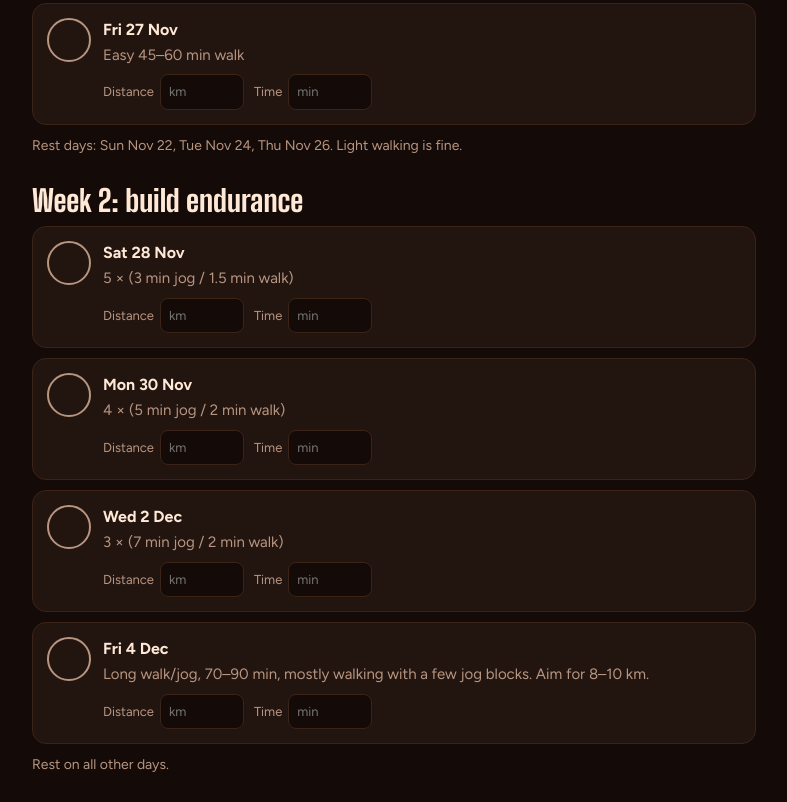
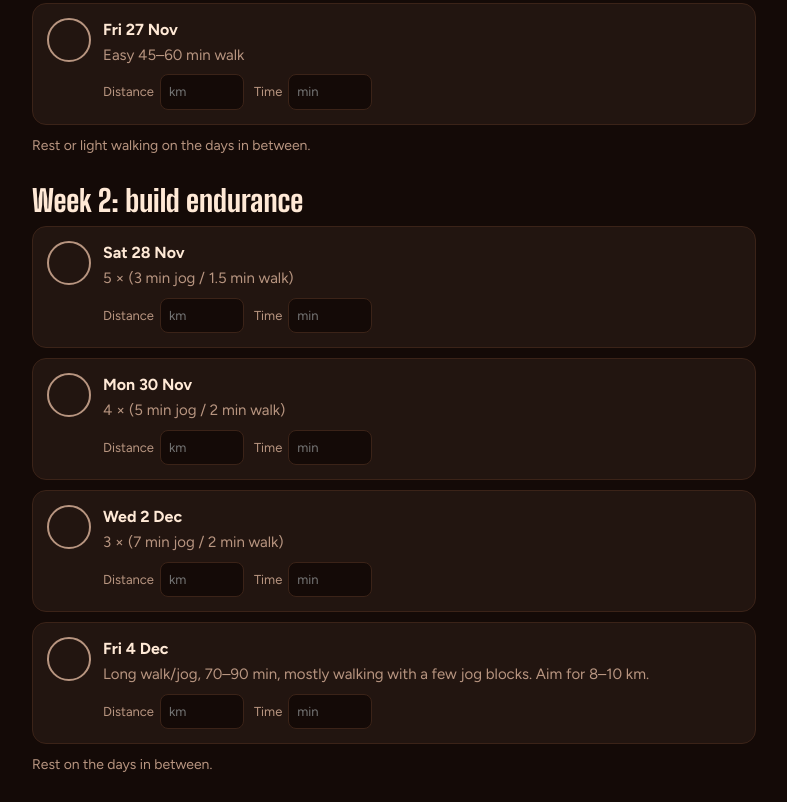
Before and after one commit to MMorshedy/RUN, a plain HTML site: page index.html in a window 1280 px wide. Shown: the part 1118-1920 px from the top of the page, without its empty margins (246-1033 px from the left). Drawn offline with Linux system fonts and the light colour scheme.

Commit message:
Update index.html

```diff
--- a/index.html
+++ b/index.html
@@ -80,17 +80,17 @@ button,input{touch-action:manipulation;-webkit-tap-highlight-color:transparent}
 <script>
 var RACE = new Date(2026, 11, 10);
 var WEEKS = [
-  {t:"Week 1: build the habit", rest:"Rest days: Sun Nov 22, Tue Nov 24, Thu Nov 26. Light walking is fine.", s:[
+  {t:"Week 1: build the habit", rest:"Rest or light walking on the days in between.", s:[
     ["2026-11-21","Sat","5 min brisk walk, then 8 × (1 min jog / 2 min walk), then 5 min walk"],
     ["2026-11-23","Mon","8 × (1.5 min jog / 2 min walk)"],
     ["2026-11-25","Wed","6 × (2 min jog / 2 min walk)"],
     ["2026-11-27","Fri","Easy 45–60 min walk"]]},
-  {t:"Week 2: build endurance", rest:"Rest on all other days.", s:[
+  {t:"Week 2: build endurance", rest:"Rest on the days in between.", s:[
     ["2026-11-28","Sat","5 × (3 min jog / 1.5 min walk)"],
     ["2026-11-30","Mon","4 × (5 min jog / 2 min walk)"],
     ["2026-12-02","Wed","3 × (7 min jog / 2 min walk)"],
     ["2026-12-04","Fri","Long walk/jog, 70–90 min, mostly walking with a few jog blocks. Aim for 8–10 km."]]},
-  {t:"Week 3: sharpen and rest", rest:"Dec 8–9: rest, light walking, good sleep, plenty of water.", s:[
+  {t:"Week 3: sharpen and rest", rest:"In the days before the race: rest, light walking, good sleep, plenty of water.", s:[
     ["2026-12-05","Sat","3 × (8 min jog / 2 min walk)"],
     ["2026-12-07","Mon","Easy 20–25 min jog/walk"],
     ["2026-12-10","Thu","Race day. Start very slowly: 4 min jog / 1 min walk, and walk through water stations.",1]]}
@@ -101,15 +101,31 @@ function save(){ try { localStorage.setItem(KEY, JSON.stringify(data)); } catch
 function todayStr(){ var d=new Date(); return d.getFullYear()+"-"+String(d.getMonth()+1).padStart(2,"0")+"-"+String(d.getDate()).padStart(2,"0"); }
 function pretty(s){ var p=s.split("-"); return new Date(+p[0],+p[1]-1,+p[2]).toLocaleDateString("en-GB",{day:"numeric",month:"short"}); }
 var all = []; WEEKS.forEach(function(w){ w.s.forEach(function(x){ all.push(x); }); });
+function fmt(d){ return d.getFullYear()+"-"+String(d.getMonth()+1).padStart(2,"0")+"-"+String(d.getDate()).padStart(2,"0"); }
+function addDay(s){ var p=s.split("-"); return fmt(new Date(+p[0],+p[1]-1,+p[2]+1)); }
+function wd(s){ var p=s.split("-"); return new Date(+p[0],+p[1]-1,+p[2]).toLocaleDateString("en-GB",{weekday:"short"}); }
+// Effective dates: done workouts keep the date they were ticked; unchecked ones roll forward to today (and later ones keep at least a day apart). Race day never moves.
+function eff(){
+  var t=todayStr(), prev=null, E={};
+  all.forEach(function(x){
+    var r=data[x[0]]||{}, d;
+    if (x[3]) d=x[0];
+    else if (r.done) d=r.date||x[0];
+    else { d = x[0]<t ? t : x[0]; if (prev && d<=prev) d=addDay(prev); }
+    E[x[0]]=d;
+    if (!x[3]) prev = (prev && prev>d) ? prev : d;
+  });
+  return E;
+}
 
 function build(){
-  var h = "", t = todayStr();
+  var h = "", t = todayStr(), E = eff();
   WEEKS.forEach(function(w){
     h += "<h2>"+w.t+"</h2>";
     w.s.forEach(function(x){
-      var id=x[0], r=data[id]||{}, cls="row"+(r.done?" done":"")+(id===t?" today":"")+(x[3]?" race":"");
+      var id=x[0], r=data[id]||{}, ed=E[id], cls="row"+(r.done?" done":"")+(ed===t?" today":"")+(x[3]?" race":"");
       h += '<div class="'+cls+'"><button class="chk" data-id="'+id+'" aria-pressed="'+(!!r.done)+'" aria-label="Mark '+pretty(id)+' as done">✓</button><div>'
-        + '<div class="date">'+x[1]+" "+pretty(id)+(id===t?"<small>today</small>":"")+(x[3]?"<small>race day</small>":"")+'</div>'
+        + '<div class="date">'+wd(ed)+" "+pretty(ed)+(ed===t?"<small>today</small>":"")+(ed!==id&&!r.done&&!x[3]?"<small>moved from "+pretty(id)+"</small>":"")+(x[3]?"<small>race day</small>":"")+'</div>'
         + '<div class="desc">'+x[2]+'</div><div class="log">'
         + '<label>Distance <input type="number" min="0" step="0.1" inputmode="decimal" data-id="'+id+'" data-f="km" value="'+(r.km||"")+'" placeholder="km"></label>'
         + '<label>Time <input type="number" min="0" step="1" inputmode="numeric" data-id="'+id+'" data-f="min" value="'+(r.min||"")+'" placeholder="min"></label>'
@@ -121,7 +137,8 @@ function build(){
 }
 
 function chart(el, field, unit){
-  var pts = all.map(function(x){ var r=data[x[0]]||{}; return {d:x[0],v:parseFloat(r[field])||0}; });
+  var E = eff();
+  var pts = all.map(function(x){ var r=data[x[0]]||{}; return {d:E[x[0]],v:parseFloat(r[field])||0}; });
   var max = Math.max.apply(null, pts.map(function(p){return p.v;}));
   if (!max){ el.innerHTML = '<div class="empty">Log a workout to see your '+unit+' here.</div>'; return; }
   var W=300,H=140,pad=18,bw=W/pts.length, s='<svg viewBox="0 0 '+W+' '+(H+16)+'" role="img" aria-label="'+unit+' per workout"><defs><linearGradient id="g'+field+'" x1="0" y1="1" x2="0" y2="0"><stop offset="0" stop-color="#ff5a1f"/><stop offset="1" stop-color="#ffc24a"/></linearGradient></defs>';
@@ -157,12 +174,14 @@ function update(){
 
 document.getElementById("plan").addEventListener("click", function(e){
   var b = e.target.closest(".chk"); if (!b) return;
-  var id=b.dataset.id; data[id]=data[id]||{}; data[id].done=!data[id].done; save(); build(); update();
+  var id=b.dataset.id, E=eff(); data[id]=data[id]||{}; data[id].done=!data[id].done;
+  if (data[id].done) data[id].date=E[id]; else delete data[id].date;
+  save(); build(); update();
 });
 document.getElementById("plan").addEventListener("change", function(e){
   var i=e.target; if (!i.dataset.f) return;
   var id=i.dataset.id; data[id]=data[id]||{}; data[id][i.dataset.f]=i.value;
-  if (i.value && !data[id].done) data[id].done=true;
+  if (i.value && !data[id].done){ var E=eff(); data[id].done=true; data[id].date=E[id]; }
   save(); build(); update();
 });
 document.getElementById("reset").addEventListener("click", function(){
```
